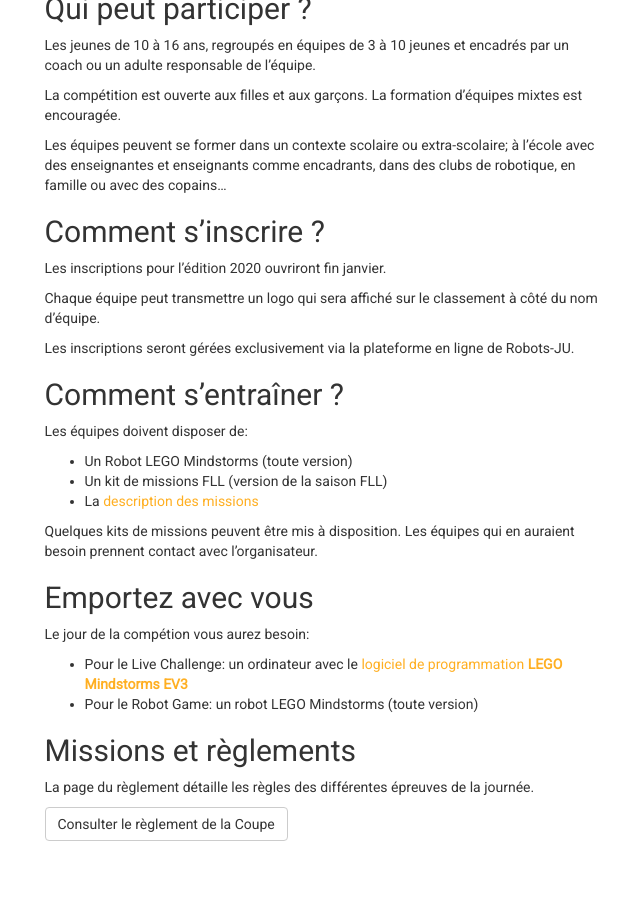
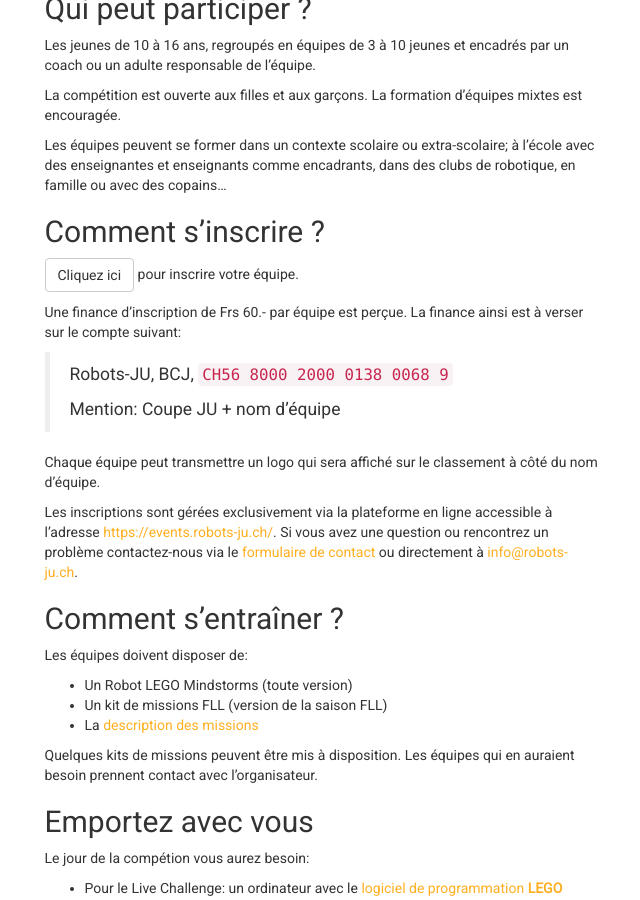
Before and after one commit to robots-ju/coupe.robots-ju.ch, a Jekyll site: the page built from equipes-participer.md, in a window 1280 px wide and 900 px high, scrolled down 324 px. Shown: the whole window, without its empty margins (318-958 px from the left). Built offline with Jekyll 4.4.1, drawn with Linux system fonts in a browser that asks for light colours; comment, search, counter and statistics services are not loaded.

Commit message:
Lien inscription 2020

```diff
--- a/equipes-participer.md
+++ b/equipes-participer.md
@@ -23,11 +23,19 @@ dans des clubs de robotique, en famille ou avec des copains…
 
 ## Comment s’inscrire ?
 
-Les inscriptions pour l'édition 2020 ouvriront fin janvier.
+<a class="btn btn-default" href="https://events.robots-ju.ch/forms/coupe-2020">Cliquez ici</a> pour inscrire votre équipe.
+
+Une finance d’inscription de Frs {{ site.concours.finance_inscription }}.- par équipe est perçue.
+La finance ainsi est à verser sur le compte suivant:
+
+> Robots-JU, BCJ, `CH56 8000 2000 0138 0068 9`
+>
+> Mention: Coupe JU + nom d'équipe
 
 Chaque équipe peut transmettre un logo qui sera affiché sur le classement à côté du nom d'équipe.
 
-Les inscriptions seront gérées exclusivement via la plateforme en ligne de Robots-JU.
+Les inscriptions sont gérées exclusivement via la plateforme en ligne accessible à l'adresse <https://events.robots-ju.ch/>.
+Si vous avez une question ou rencontrez un problème contactez-nous via le [formulaire de contact](/contact) ou directement à <info@robots-ju.ch>.
 
 ## Comment s’entraîner ?
 
```
Also changed, not shown: _posts/2020-01-25-ouverture-inscriptions-2020.md (added, +10 -0 lines).
